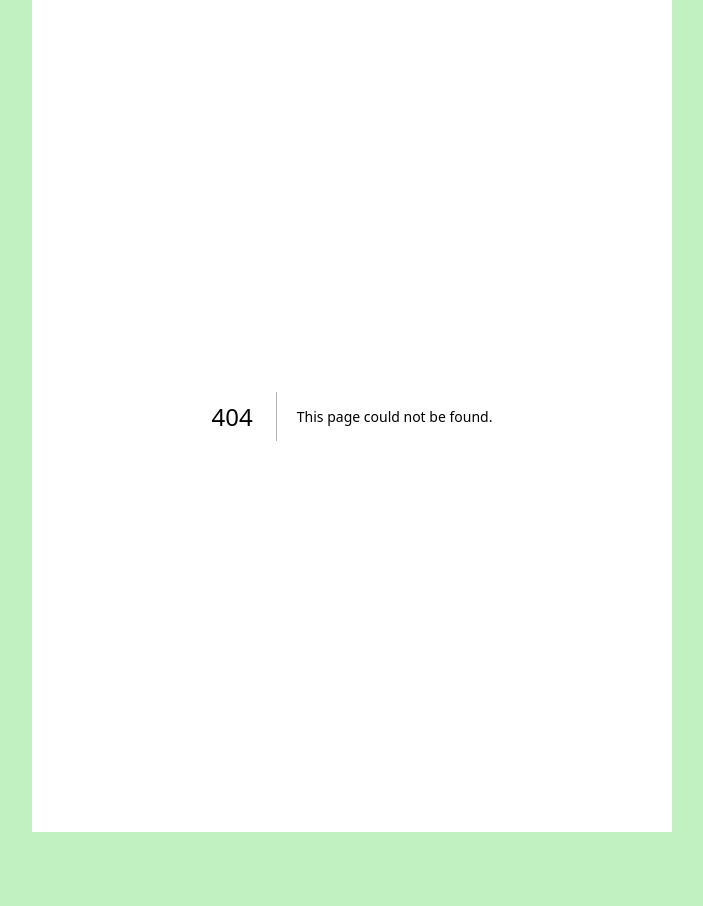
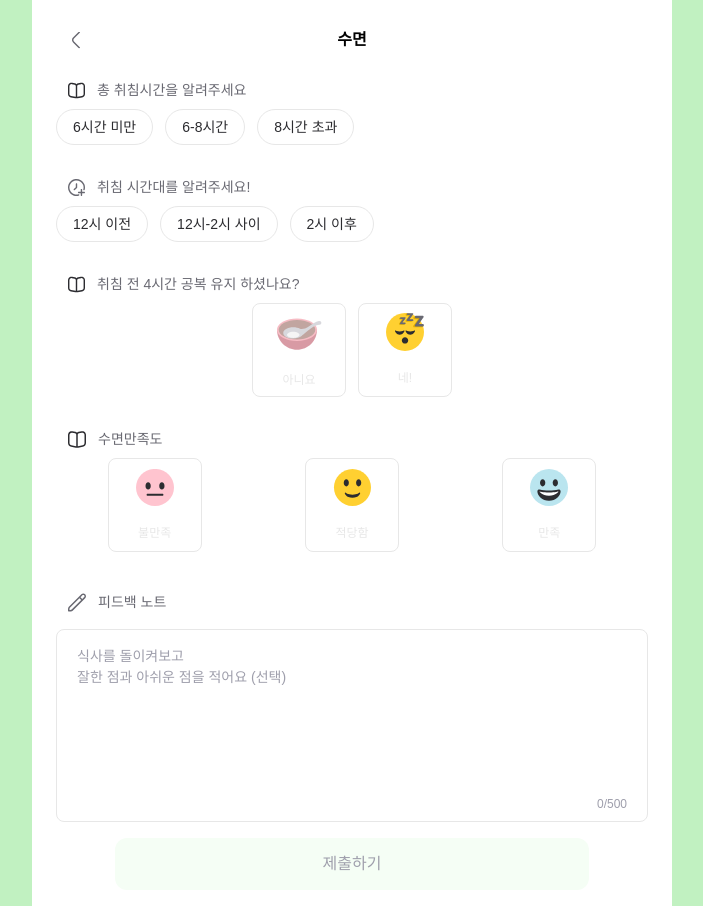
Before and after one commit to hatoruday/mindeating-front, a Next.js app: page /sleep/1 in a window 1280 px wide. Before the commit this address had no page. Shown: the whole page, without its empty margins (288-991 px from the left). Before the commit the page ends 832 px from the top, so only its background shows below. Built offline with nearby package versions, Linux system fonts and the light colour scheme; a web font is replaced by a local one.

Commit message:
sleep record completion

```diff
--- a/app/activity/page.tsx
+++ b/app/activity/[userId]/page.tsx
@@ -3,22 +3,28 @@
 import Satiety from "@/components/record/mind/eatingSatiety";
 import FeedbackNote from "@/components/record/mind/feedbackNote";
 import HungerMeter from "@/components/record/mind/hungerMeter";
+import RecordSubmit from "@/components/record/recordSubmit";
 import WhatIsYourTime from "@/components/record/whatIsYourEatingTime";
 import WhatIsYourEatingTime from "@/components/record/whatIsYourEatingTime";
 import Image from "next/image";
+import { useRouter } from "next/navigation";
 
 import { useState } from "react";
 import { RxCross2 } from "react-icons/rx";
 
-export default function MindFullEating() {
+interface IParams {
+  params: { userId: string };
+}
+
+export default function ActivityPage({ params: { userId } }: IParams) {
   /**
 
 * 서버에 보낼 상태를 관리한다.
 
 */
 
-  const [type, setType] = useState<string[]>([]);
-
+  const [names, setNames] = useState<string[]>([]);
+  const [extras, setExtras] = useState<string[]>([]); //not required
   const [when, setWhen] = useState<string>("");
 
   const [time, setTime] = useState<string>(""); //not required
@@ -28,8 +34,6 @@ export default function MindFullEating() {
   const [satisfaction, setSatisfaction] = useState<string>(""); //not required
 
   const [note, setNote] = useState<string>(""); //not required
-
-  const date = new Date();
 
   /**
    * 어떤 활동을 하셨나요?의 상태를 관리한다.
@@ -62,16 +66,10 @@ export default function MindFullEating() {
 
   //typeList의 각 요소의 index에 대해 1: 클릭됨 0: 클릭안됨
 
-  const [selectedType, setSelectedType] = useState<number[]>([
-    0, 0, 0, 0, 0, 0, 0, 0, 0, 0, 0,
-  ]);
-
   //기타를 클릭했을 때 나오는 입력칸의 상태를 관리한다.
 
-  const [menu, setMenu] = useState<string[]>([]);
-
   const [currentInput, setCurrentInput] = useState("");
-
+  const [selectExtra, setSelectExtra] = useState<boolean>(false);
   // 텍스트 필드의 입력을 처리하는 함수
 
   const handleInputChange = (e: React.ChangeEvent<HTMLInputElement>) => {
@@ -91,7 +89,7 @@ export default function MindFullEating() {
       if (currentInput.trim() !== "") {
         // 새로운 아이템을 menu 배열에 추가
 
-        setMenu([...menu, currentInput.trim()]);
+        setExtras([...extras, currentInput.trim()]);
 
         // 입력 필드 초기화
 
@@ -100,14 +98,62 @@ export default function MindFullEating() {
     }
   };
 
-  /**
-   * 활동 시간대를 알려주세요!의 상태를 관리한다.
-   */
+  const [isLoading, setIsLoading] = useState(false);
+  const router = useRouter();
 
-  /**
-   * 활동 만족도의 상태를 관리한다.
-   */
-  const [satisfactionIndex, setSatisfactionIndex] = useState<number>(1);
+  const submitFunction = async () => {
+    setIsLoading(true);
+    // e.preventDefault();
+
+    // if (loading || userId === "" || password === "") return;
+    const submitNames = [...names, ...extras];
+    try {
+      const eatingData = {
+        user_id: userId,
+        record: {
+          names: submitNames,
+          when,
+          intensity,
+          time,
+          satisfaction,
+          note,
+        },
+      };
+
+      const JSONdata = JSON.stringify(eatingData);
+      const endpoint = "http://13.124.182.175:8000/record/record-activity/";
+
+      const options = {
+        method: "POST",
+        headers: {
+          "Content-Type": "application/json",
+        },
+        body: JSONdata,
+      };
+      console.log(options.body);
+      const response = await fetch(endpoint, options);
+      // console.log(response);
+      if (response.ok) {
+        const result = await response.json();
+        console.log(result);
+        if (result.success) {
+          router.push("/info/");
+        } else {
+          alert("전송 실패" + result.message);
+          setIsLoading(false);
+        }
+      } else {
+        // 에러 처리
+        console.error("response not ok 전송 실패");
+        setIsLoading(false);
+      }
+    } catch (e: any) {
+      // if (e instanceof FirebaseError) {
+      //   setError(e.message);
+      // }
+    } finally {
+    }
+  };
 
   return (
     <div className="flex flex-col">
@@ -135,30 +181,36 @@ export default function MindFullEating() {
         </header>
 
         <article className="flex flex-wrap justify-start items-center gap-2">
-          {typeList.map((type, index) => {
+          {typeList.map((name, index) => {
             return (
               <button
                 key={index}
                 onClick={() => {
-                  let newSelectedType = [...selectedType];
-
-                  newSelectedType[index] = 1 - newSelectedType[index];
-
-                  setSelectedType(newSelectedType);
+                  if (name === "기타") setSelectExtra(!selectExtra);
+                  const newNames = [...names];
+                  if (newNames.includes(name)) {
+                    // 이미 선택된 경우 선택 해제
+                    newNames.splice(newNames.indexOf(name), 1);
+                    setNames(newNames);
+                  } else {
+                    // 선택되지 않은 경우 선택
+                    newNames.push(name);
+                    setNames(newNames);
+                  }
                 }}
                 className={`flex justify-center items-center h-9 relative px-4 py-2.5 rounded-[56px] border ${
-                  selectedType[index] == 1
+                  names.includes(name)
                     ? "border-green2 bg-green3"
                     : "border-black4"
                 } text-sm font-medium text-[#2c2c30] min-w-[80px]`}
               >
-                {type}
+                {name}
               </button>
             );
           })}
         </article>
 
-        {selectedType[selectedType.length - 1] == 1 ? (
+        {names.includes("기타") ? (
           <div className="flex flex-col justify-around w-full  px-3 py-2 rounded-[9.3px] bg-green3 border border-green2">
             <p className="text-[14px] text-black1 py-2 font-medium px-3">
               기타
@@ -171,7 +223,7 @@ export default function MindFullEating() {
               placeholder="활동 이름을 알려주세요!"
             />
             <div className="flex flex-wrap gap-1 px-2 my-1.5">
-              {menu.map((item, index) => (
+              {extras.map((item, index) => (
                 <div
                   key={index}
                   className="flex justify-center items-center h-9 relative gap-2 px-3.5 py-2.5 rounded-[56px] border border-black4 bg-white"
@@ -179,13 +231,13 @@ export default function MindFullEating() {
                   <p className="flex flex-grow-0 flex-shrink-0">{item}</p>
                   <RxCross2
                     onClick={() => {
-                      let newMenu: string[] = [];
-                      menu.forEach((element, idx) => {
+                      let newExtras: string[] = [];
+                      extras.forEach((element, idx) => {
                         if (idx !== index) {
-                          newMenu.push(element);
+                          newExtras.push(element);
                         }
                       });
-                      setMenu(newMenu);
+                      setExtras(newExtras);
                     }}
                     className="w-[20px] h-[20px]"
                   />
@@ -242,8 +294,8 @@ export default function MindFullEating() {
           )}
         </article>
       </section>
-      <article className="flex flex-col gap-y-2 py-4">
-        <header className="flex px-3 gap-x-3">
+      <article className="flex flex-col w-full justify-center content-center items-center gap-y-2 py-4">
+        <header className="flex px-3 gap-x-3 w-full">
           <Image src="/bookIcon.svg" width={18} height={16} alt="bookIcon" />
 
           <span className="font-medium text-black2 text-[14px]">
@@ -251,7 +303,7 @@ export default function MindFullEating() {
           </span>
         </header>
 
-        <div className="flex gap-3 w-4/5">
+        <div className="flex gap-3 w-4/5 justify-center my-3">
           <div className="flex flex-shrink-0 items-center">
             <span className="text-black3 items-center text-[12px]">
               Too Low
@@ -298,13 +350,17 @@ export default function MindFullEating() {
         <FeedbackNote note={note} setNote={setNote} />
       </article>
 
-      <section className="my-10">
-        <button className="w-[330px] h-[52px] rounded-xl bg-green3">
-          <p className="text-base font-medium text-center text-black3">
-            제출하기
-          </p>
-        </button>
-      </section>
+      <RecordSubmit
+        submitFunction={submitFunction}
+        isLoading={isLoading}
+        isActive={
+          names.length > 0 &&
+          when != "" &&
+          time != "" &&
+          intensity != 0 &&
+          satisfaction != ""
+        }
+      />
     </div>
   );
 }
--- a/app/mind/[userId]/page.tsx
+++ b/app/mind/[userId]/page.tsx
@@ -11,6 +11,7 @@ import Satiety from "@/components/record/mind/eatingSatiety";
 import WhatIsYourTime from "@/components/record/whatIsYourEatingTime";
 import { AiOutlineLoading3Quarters } from "react-icons/ai";
 import { useRouter } from "next/navigation";
+import RecordSubmit from "@/components/record/recordSubmit";
 
 interface SuccessMealRoutine {
   [key: number]: boolean;
@@ -78,20 +79,7 @@ export default function MindFullEating({ params: { userId } }: IParams) {
       isDone: false,
     },
   ];
-  /**
-   * 식사 만족도를 관리하는 상태값과 함수
-   */
-  const [satisfactionIndex, setSatisfactionIndex] = useState<number>(1);
 
-  /**
-   * 피드백 노트의 상태값과 함수를 useState를 통해 관리한다.
-   */
-  const handleNoteChange = (e: React.ChangeEvent<HTMLInputElement>) => {
-    const {
-      target: { value },
-    } = e;
-    setNote(value);
-  };
   const [isLoading, setIsLoading] = useState(false);
   const router = useRouter();
 
@@ -386,34 +374,19 @@ export default function MindFullEating({ params: { userId } }: IParams) {
         />
         <FeedbackNote note={note} setNote={setNote} />
       </section>
-      <section className="flex w-full justify-center">
-        {menu.length > 0 &&
-        type != "" &&
-        when != "" &&
-        hunger_before_meal != 0 &&
-        hunger_after_meal != 0 &&
-        speed != "" &&
-        satisfaction != "" ? (
-          <button
-            onClick={() => submitFunction()}
-            className="w-4/5 h-[52px] rounded-xl flex justify-center content-center items-center bg-green2"
-          >
-            {isLoading ? (
-              <AiOutlineLoading3Quarters className="animate-spin text-xl font-medium " />
-            ) : (
-              <p className="text-base font-medium text-center text-black1">
-                제출하기
-              </p>
-            )}
-          </button>
-        ) : (
-          <button className="w-4/5 h-[52px] rounded-xl flex justify-center content-center bg-green3">
-            <p className="text-base font-medium text-center text-black3">
-              제출하기
-            </p>
-          </button>
-        )}
-      </section>
+      <RecordSubmit
+        submitFunction={submitFunction}
+        isLoading={isLoading}
+        isActive={
+          menu.length > 0 &&
+          type != "" &&
+          when != "" &&
+          hunger_before_meal != 0 &&
+          hunger_after_meal != 0 &&
+          speed != "" &&
+          satisfaction != ""
+        }
+      />
     </div>
   );
 }
--- a/app/sleep/page.tsx
+++ b/app/sleep/[userId]/page.tsx
@@ -1,67 +1,80 @@
 "use client";
 import Satiety from "@/components/record/mind/eatingSatiety";
 import FeedbackNote from "@/components/record/mind/feedbackNote";
+import RecordSubmit from "@/components/record/recordSubmit";
 import WhatIsYourEatingTime from "@/components/record/whatIsYourEatingTime";
 import Image from "next/image";
+import { useRouter } from "next/navigation";
 import { useState } from "react";
 
-export default function Sleep() {
-  const [timeAmount, setTimeAmount] = useState<string>(""); //not required
-  const [time, setTime] = useState<string>("");
-  const [head_empty_stomach, setHead_empty_stomach] = useState<
+interface IParams {
+  params: { userId: string };
+}
+
+export default function Sleep({ params: { userId } }: IParams) {
+  const [time, setTimeAmount] = useState<string>(""); //not required
+  const [when, setWhen] = useState<string>("");
+  const [empty_stomach, setHead_empty_stomach] = useState<
     boolean | undefined
   >();
   const [satisfaction, setSatisfaction] = useState<string>(""); //not required
   const [note, setNote] = useState<string>(""); //not required
-  const date = new Date();
-  //typeList의 각 요소의 index에 대해 1: 클릭됨 0: 클릭안됨
 
-  const [selectedType, setSelectedType] = useState<number[]>([
-    0, 0, 0, 0, 0, 0, 0, 0, 0, 0, 0,
-  ]);
+  const [isLoading, setIsLoading] = useState(false);
+  const router = useRouter();
 
-  //기타를 클릭했을 때 나오는 입력칸의 상태를 관리한다.
+  const submitFunction = async () => {
+    setIsLoading(true);
+    // e.preventDefault();
 
-  const [menu, setMenu] = useState<string[]>([]);
+    // if (loading || userId === "" || password === "") return;
 
-  const [currentInput, setCurrentInput] = useState("");
+    try {
+      const eatingData = {
+        user_id: userId,
+        record: {
+          time,
+          when,
+          empty_stomach,
+          satisfaction,
+          note,
+        },
+      };
 
-  // 텍스트 필드의 입력을 처리하는 함수
+      const JSONdata = JSON.stringify(eatingData);
+      const endpoint = "http://13.124.182.175:8000/record/record-sleep/";
 
-  const handleInputChange = (e: React.ChangeEvent<HTMLInputElement>) => {
-    const {
-      target: { value },
-    } = e;
-
-    setCurrentInput(value);
-  };
-
-  // 엔터 키를 누를 때 실행될 함수
-
-  const handleKeyPress = (e: React.KeyboardEvent<HTMLInputElement>) => {
-    if (e.key === "Enter") {
-      e.preventDefault();
-
-      if (currentInput.trim() !== "") {
-        // 새로운 아이템을 menu 배열에 추가
-
-        setMenu([...menu, currentInput.trim()]);
-
-        // 입력 필드 초기화
-
-        setCurrentInput("");
+      const options = {
+        method: "POST",
+        headers: {
+          "Content-Type": "application/json",
+        },
+        body: JSONdata,
+      };
+      console.log(options.body);
+      const response = await fetch(endpoint, options);
+      // console.log(response);
+      if (response.ok) {
+        const result = await response.json();
+        console.log(result);
+        if (result.success) {
+          router.push("/info/");
+        } else {
+          alert("전송 실패" + result.message);
+          setIsLoading(false);
+        }
+      } else {
+        // 에러 처리
+        console.error("response not ok 전송 실패");
+        setIsLoading(false);
       }
+    } catch (e: any) {
+      // if (e instanceof FirebaseError) {
+      //   setError(e.message);
+      // }
+    } finally {
     }
   };
-
-  /**
-   * 활동 시간대를 알려주세요!의 상태를 관리한다.
-   */
-
-  /**
-   * 활동 만족도의 상태를 관리한다.
-   */
-  const [satisfactionIndex, setSatisfactionIndex] = useState<number>(1);
 
   return (
     <div className="flex flex-col">
@@ -92,10 +105,13 @@ export default function Sleep() {
                 <button
                   key={index}
                   onClick={() => {
-                    setTimeAmount(totalSleepTIme);
+                    if (totalSleepTIme === time) setTimeAmount("");
+                    else {
+                      setTimeAmount(totalSleepTIme);
+                    }
                   }}
                   className={`flex  justify-center h-9 items-center px-4 py-2 relative rounded-[56px] border ${
-                    totalSleepTIme === timeAmount
+                    totalSleepTIme === time
                       ? "border-green2 bg-green3"
                       : "border-black4"
                   }`}
@@ -128,10 +144,11 @@ export default function Sleep() {
                 <button
                   key={index}
                   onClick={() => {
-                    setTime(sleepTimeZone);
+                    if (sleepTimeZone === when) setWhen("");
+                    else setWhen(sleepTimeZone);
                   }}
                   className={`flex  justify-center h-9 items-center px-4 py-2 relative rounded-[56px] border ${
-                    time === sleepTimeZone
+                    when === sleepTimeZone
                       ? "border-green2 bg-green3"
                       : "border-black4"
                   }`}
@@ -145,17 +162,21 @@ export default function Sleep() {
           )}
         </article>
       </section>
-      <section className="flex flex-col gap-y-2 py-4">
+      <section className="flex w-full justify-center flex-col gap-y-2 py-4">
         <header className="flex px-3 gap-x-3">
           <Image src="/bookIcon.svg" width={17} height={19} alt="bookIcon" />
           <span className="font-medium text-black2 text-[14px]">
             취침 전 4시간 공복 유지 하셨나요?
           </span>
         </header>
-        <div className="flex gap-3">
-          <div
+        <div className="flex w-full justify-center gap-3">
+          <button
+            onClick={() => {
+              if (empty_stomach != false) setHead_empty_stomach(false);
+              else setHead_empty_stomach(undefined);
+            }}
             className={`flex flex-col justify-around content-center items-center w-[94px] h-[94px] rounded-lg border ${
-              head_empty_stomach == false ? "border-green2" : "border-black4"
+              empty_stomach == false ? "border-green2" : "border-black4"
             }`}
           >
             <Image
@@ -167,18 +188,20 @@ export default function Sleep() {
 
             <span
               className={`text-[12px] ${
-                head_empty_stomach == false
-                  ? "font-bold text-black1"
-                  : "text-black4"
+                empty_stomach == false ? "font-bold text-black1" : "text-black4"
               }`}
             >
               아니요
             </span>
-          </div>
+          </button>
 
-          <div
+          <button
+            onClick={() => {
+              if (empty_stomach != true) setHead_empty_stomach(true);
+              else setHead_empty_stomach(undefined);
+            }}
             className={`flex flex-col justify-around content-center items-center w-[94px] h-[94px] rounded-lg border ${
-              head_empty_stomach == true ? "border-green2" : "border-black4"
+              empty_stomach == true ? "border-green2" : "border-black4"
             }`}
           >
             <Image
@@ -190,14 +213,12 @@ export default function Sleep() {
 
             <span
               className={`text-[12px] ${
-                head_empty_stomach == true
-                  ? "font-bold text-black1"
-                  : "text-black4"
+                empty_stomach == true ? "font-bold text-black1" : "text-black4"
               }`}
             >
               네!
             </span>
-          </div>
+          </button>
         </div>
       </section>
       <section className="flex flex-col gap-y-2 py-4">
@@ -208,7 +229,10 @@ export default function Sleep() {
             수면만족도
           </span>
         </header>
-        <Satiety selectedEmoji={satisfactionIndex} />
+        <Satiety
+          satisfaction={satisfaction}
+          setSatisfaction={setSatisfaction}
+        />
       </section>
       <article className="flex flex-col gap-y-2 py-4">
         <header className="flex px-3 py-2 gap-x-3">
@@ -227,13 +251,16 @@ export default function Sleep() {
         <FeedbackNote note={note} setNote={setNote} />
       </article>
 
-      <section className="my-10">
-        <button className="w-[330px] h-[52px] rounded-xl bg-green3">
-          <p className="text-base font-medium text-center text-black3">
-            제출하기
-          </p>
-        </button>
-      </section>
+      <RecordSubmit
+        submitFunction={submitFunction}
+        isLoading={isLoading}
+        isActive={
+          time != "" &&
+          when != "" &&
+          empty_stomach != undefined &&
+          satisfaction != ""
+        }
+      />
     </div>
   );
 }
--- a/components/record/mind/feedbackNote.tsx
+++ b/components/record/mind/feedbackNote.tsx
@@ -6,9 +6,9 @@ export default function FeedbackNote({
   setNote: (note: string) => void;
 }) {
   return (
-    <div className="flex relative w--full min-h-[159px] px-2 py-4 rounded-lg border border-black4">
+    <div className="flex relative h-full min-h-[159px] px-2 py-4 rounded-lg border border-black4">
       <textarea
-        className="w-full h-full px-3 text-start text-[14px] placeholder-black3 resize-none focus:outline-none focus:ring-0"
+        className="flex-grow min-h-[159px] w-full h-full px-3 text-start text-[14px] placeholder-black3 resize-none focus:outline-none focus:ring-0"
         value={note}
         onChange={(e) => setNote(e.target.value)}
         placeholder={`식사를 돌이켜보고 \n잘한 점과 아쉬운 점을 적어요 (선택)`}
--- a/components/record/mind/hungerMeter.tsx
+++ b/components/record/mind/hungerMeter.tsx
@@ -8,7 +8,7 @@ export default function HungerMeter({
   setHunger_meal: (meal: number) => void;
 }) {
   return (
-    <div className="flex w-[285px] h-[38px] rounded-[40px] border border-black4 items-center content-center justify-around">
+    <div className="flex px-2 max-w-[95%] h-[38px] rounded-[40px] border border-black4 items-center content-center justify-around">
       {hungerList.map((item, index) => {
         return (
           <div key={index}>
--- /dev/null
+++ b/components/record/recordSubmit.tsx
@@ -0,0 +1,36 @@
+import { AiOutlineLoading3Quarters } from "react-icons/ai";
+
+export default function RecordSubmit({
+  isActive,
+  isLoading,
+  submitFunction,
+}: {
+  isActive: boolean;
+  isLoading: boolean;
+  submitFunction: () => void;
+}) {
+  return (
+    <section className="flex w-full justify-center">
+      {isActive ? (
+        <button
+          onClick={() => submitFunction()}
+          className="w-4/5 h-[52px] rounded-xl flex justify-center content-center items-center bg-green2"
+        >
+          {isLoading ? (
+            <AiOutlineLoading3Quarters className="animate-spin text-xl font-medium " />
+          ) : (
+            <p className="text-base font-medium text-center text-black1">
+              제출하기
+            </p>
+          )}
+        </button>
+      ) : (
+        <button className="w-4/5 h-[52px] rounded-xl flex justify-center content-center items-center bg-green3">
+          <p className="text-base font-medium text-center text-black3">
+            제출하기
+          </p>
+        </button>
+      )}
+    </section>
+  );
+}
```
